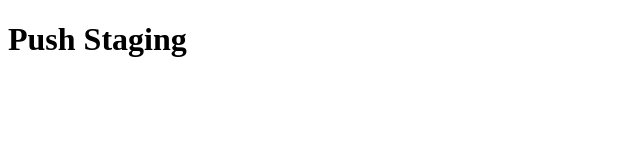
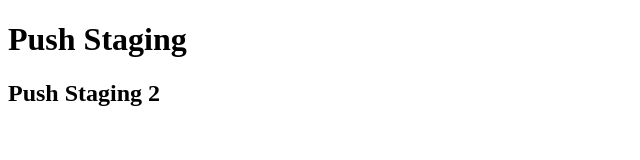
Before and after one commit to antoni-3/belajar-niomic, a plain HTML site: page header.html in a window 1280 px wide. Shown: the whole page, without its empty margins (0-640 px from the left). Drawn offline with Linux system fonts and the light colour scheme.

Commit message:
add element H2

```diff
--- a/header.html
+++ b/header.html
@@ -6,5 +6,6 @@
   </head>
   <body>
     <h1>Push Staging</h1>
+    <h2>Push Staging 2</h2>
   </body>
 </html>
```
